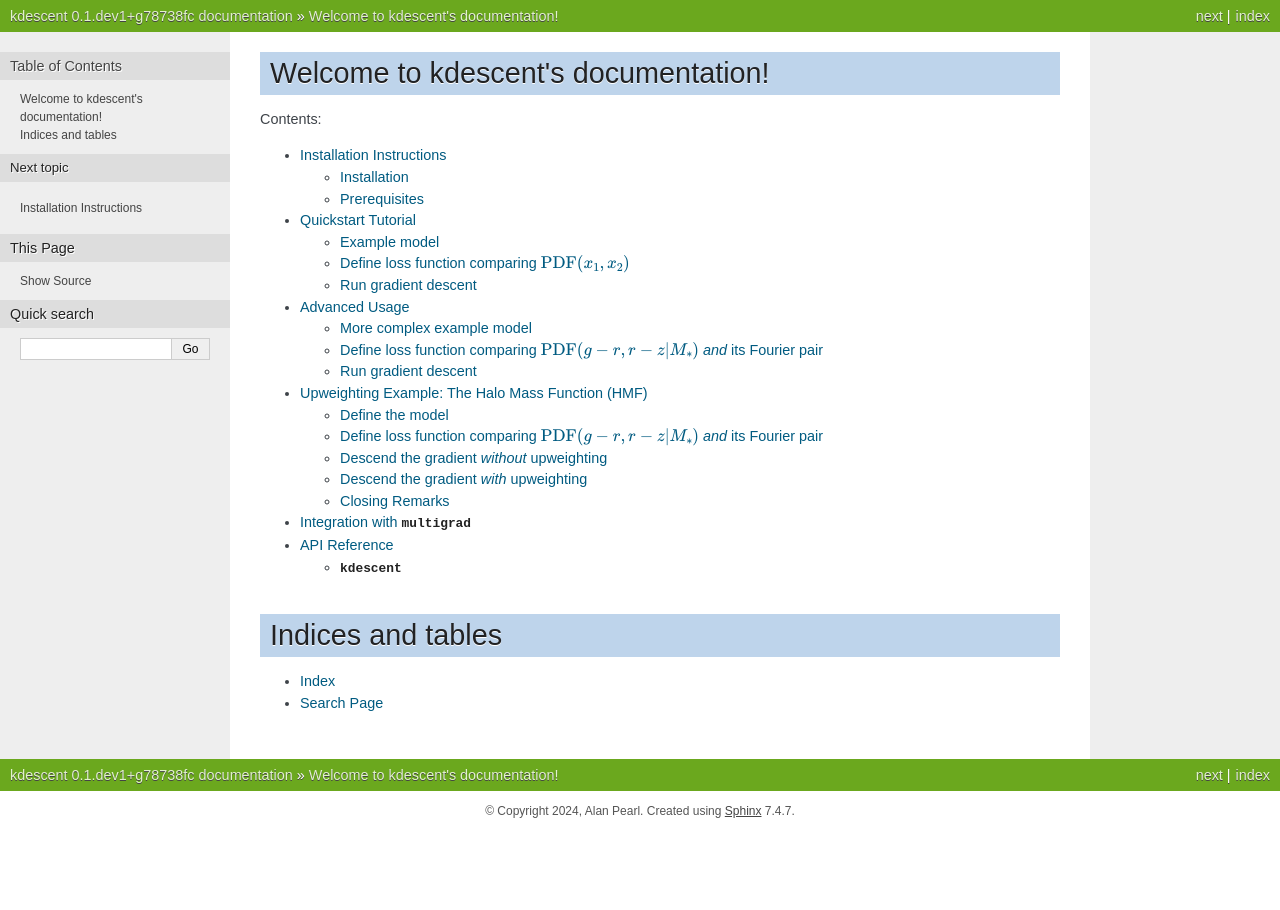
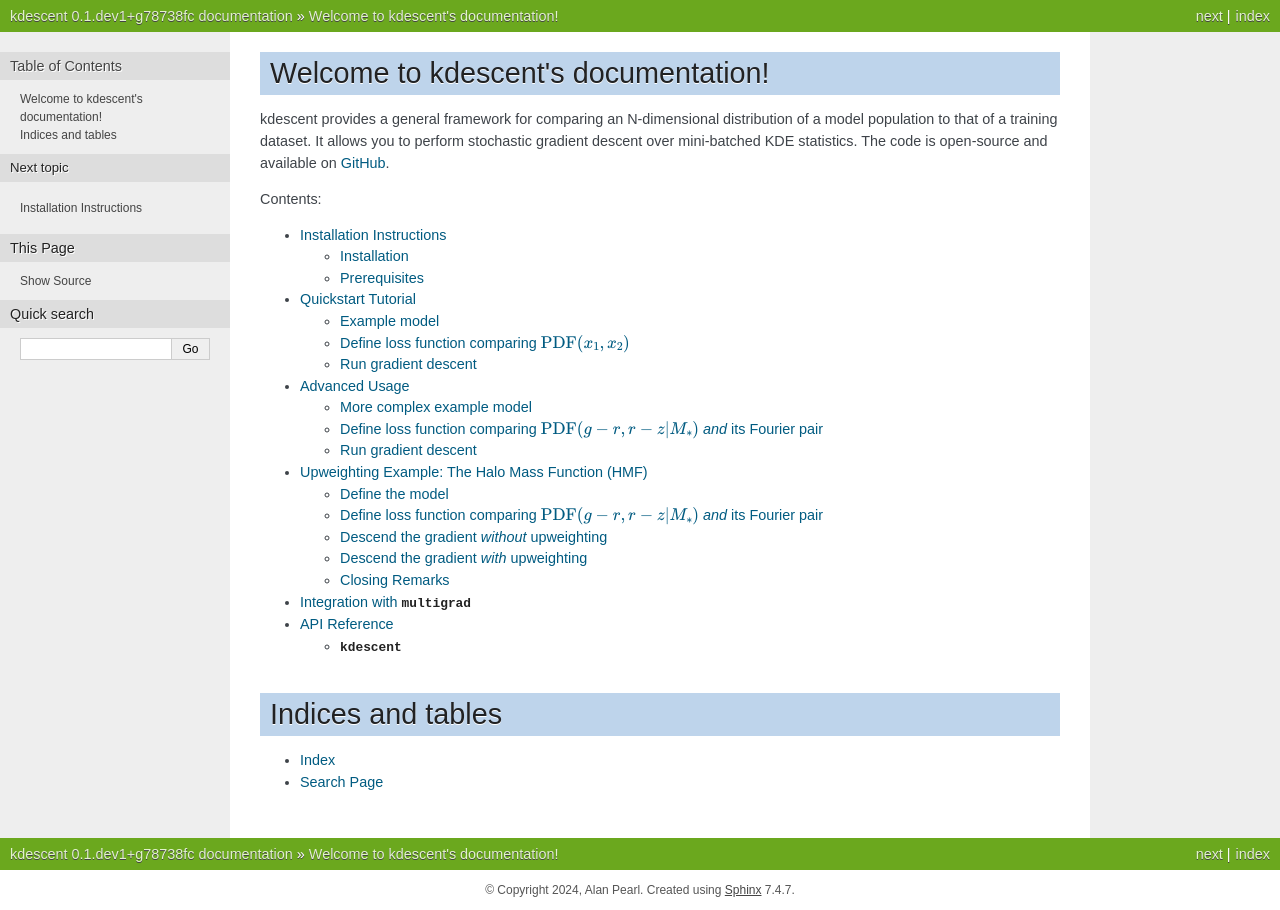
Before and after one commit to AlanPearl/kdescent, a Sphinx documentation site: the page built from docs/source/index.rst, in a window 1280 px wide. Built offline with Sphinx 7.4.7, drawn with Linux system fonts in a browser that asks for light colours.

Commit message:
Link github and RTD

```diff
--- a/docs/source/index.rst
+++ b/docs/source/index.rst
@@ -5,6 +5,11 @@
 
 Welcome to kdescent's documentation!
 ====================================
+
+kdescent provides a general framework for comparing an N-dimensional
+distribution of a model population to that of a training dataset. It allows you
+to perform stochastic gradient descent over mini-batched KDE statistics. The
+code is open-source and available on `GitHub <https://github.com/AlanPearl/kdescent>`__.
 
 .. toctree::
    :maxdepth: 2
```
Also changed, not shown: README.md (+3 -8 lines).
